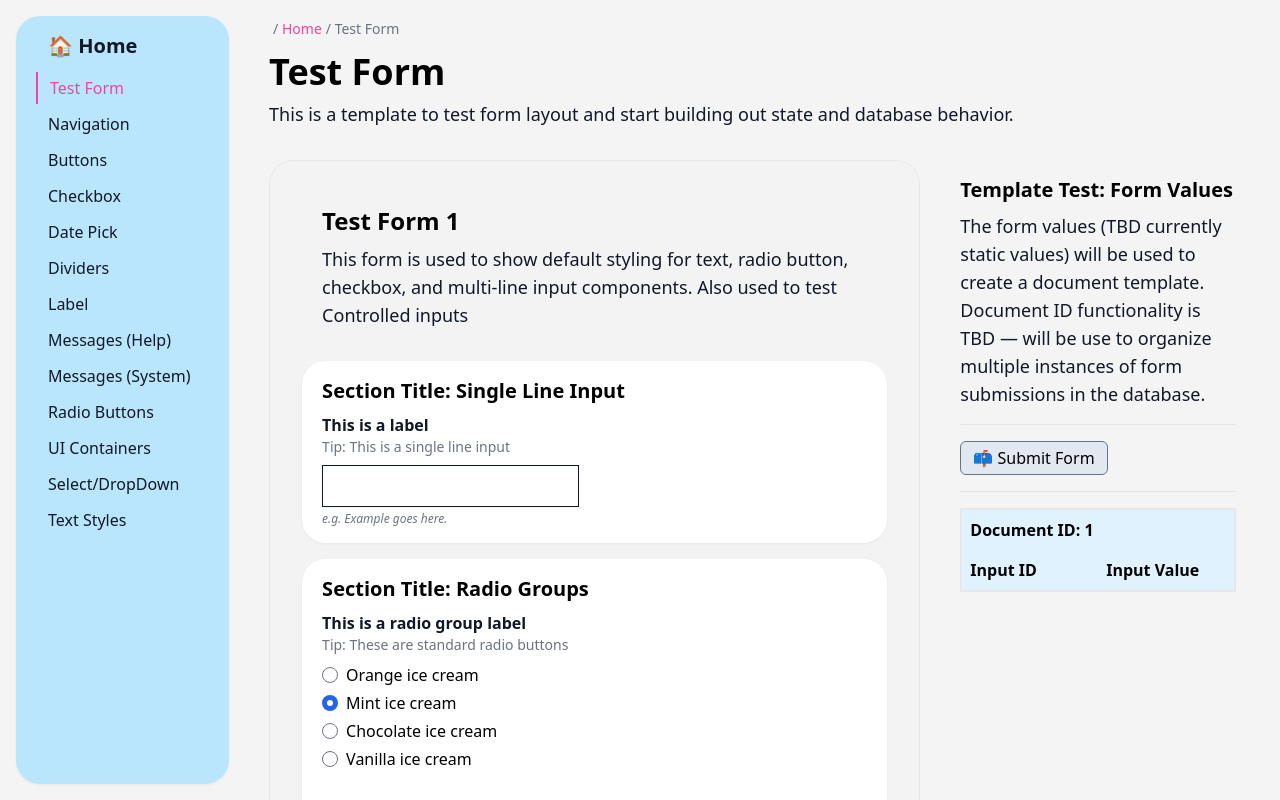
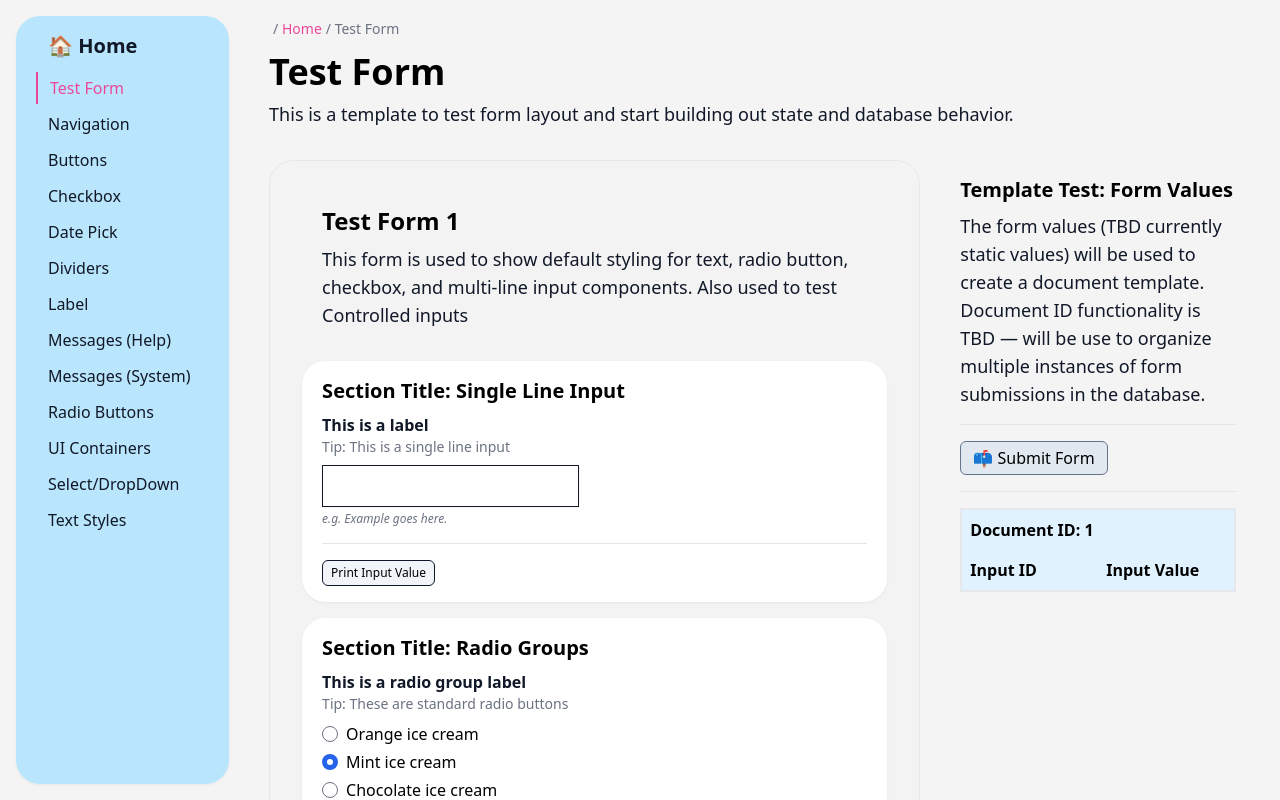
Before and after one commit to tayv/Project-Bubblegum, a Next.js app: page /forms/test-form in a window 1280 px wide. Built offline with nearby package versions, Linux system fonts and the light colour scheme.

Commit message:
Print Value button refactor

```diff
--- a/pages/forms/test-form.tsx
+++ b/pages/forms/test-form.tsx
@@ -36,7 +36,7 @@ const TestForm: FC = () => {
   // Setup initial state
   const [docValue, setDocValue] = useState({docID: 1, formData: {}})
 
-  // React hook form
+  // Prepare RHF methods
   const { register, getFieldState, reset, handleSubmit, control, getValues, setValue, watch, formState: { errors }} = useForm()
 
   // Sample onSubmit form handler
@@ -68,6 +68,30 @@ const TestForm: FC = () => {
 
   })
 
+  // Printing an input's value used for debugging
+  let renderPrintValueButton = (inputID: string) => {
+    const [rhfGetVal, setRHFGetVal] = useState("");
+
+    const handlePrintValue = () => {
+      const inputValue = getValues(inputID);
+      setRHFGetVal(inputValue);
+      console.log("input's value:", inputValue);
+    };
+
+    return (
+      <div className="flex flex-row items-center gap-3">
+        <button
+          type="button"
+          className="block border-slate-900 bg-slate-100 hover:bg-slate-200 border rounded-md px-2 py-1 text-xs font-medium"
+          onClick={handlePrintValue}
+        >
+          Print Input Value
+        </button>
+        { rhfGetVal && ( <Paragraph size="small" text={rhfGetVal} /> ) }
+      </div>
+    );
+  }
+
   const messageSchema = {
     m1: {
       type: "warn",
@@ -81,8 +105,8 @@ const TestForm: FC = () => {
     }
   }
 
-  // VISIBILITY TESTING START ------------------------------------------------------------------------------------
 
+  // Set up form sections to show/hide
   const [sectionVis, setSectionVis] = useState(
     {
       // Format { sectionID: showSectionBoolean }
@@ -172,6 +196,8 @@ const TestForm: FC = () => {
                 customRegEx={null}
               />
             </WrapperInput>
+            <Divider padding="large" />
+            {renderPrintValueButton("singleInput")}
 
           </Section>
 
@@ -360,20 +386,17 @@ const TestForm: FC = () => {
           }
 
             {/* VISIBILITY TEST SECTION END --------------------------------------------- */}
-
-          <br />
+          {renderPrintValueButton("standardRadio")}
           <button
         type="button"
         className="block border-gray-900 bg-pink-300 border rounded-md px-2 py-1"
         onClick={ () => {
-              const testGetVal = getValues("wrapperselect")
-              console.log(testGetVal)
+          let rhfGetVal = getValues("standardRadio")
+          console.log(rhfGetVal)
         } }>
-            Print Input Value
+        Print Input Value 2
       </button>
 
-
-          <br/>
         </form>
 
 
```
Lines whose indentation alone changed are shown as unchanged.
